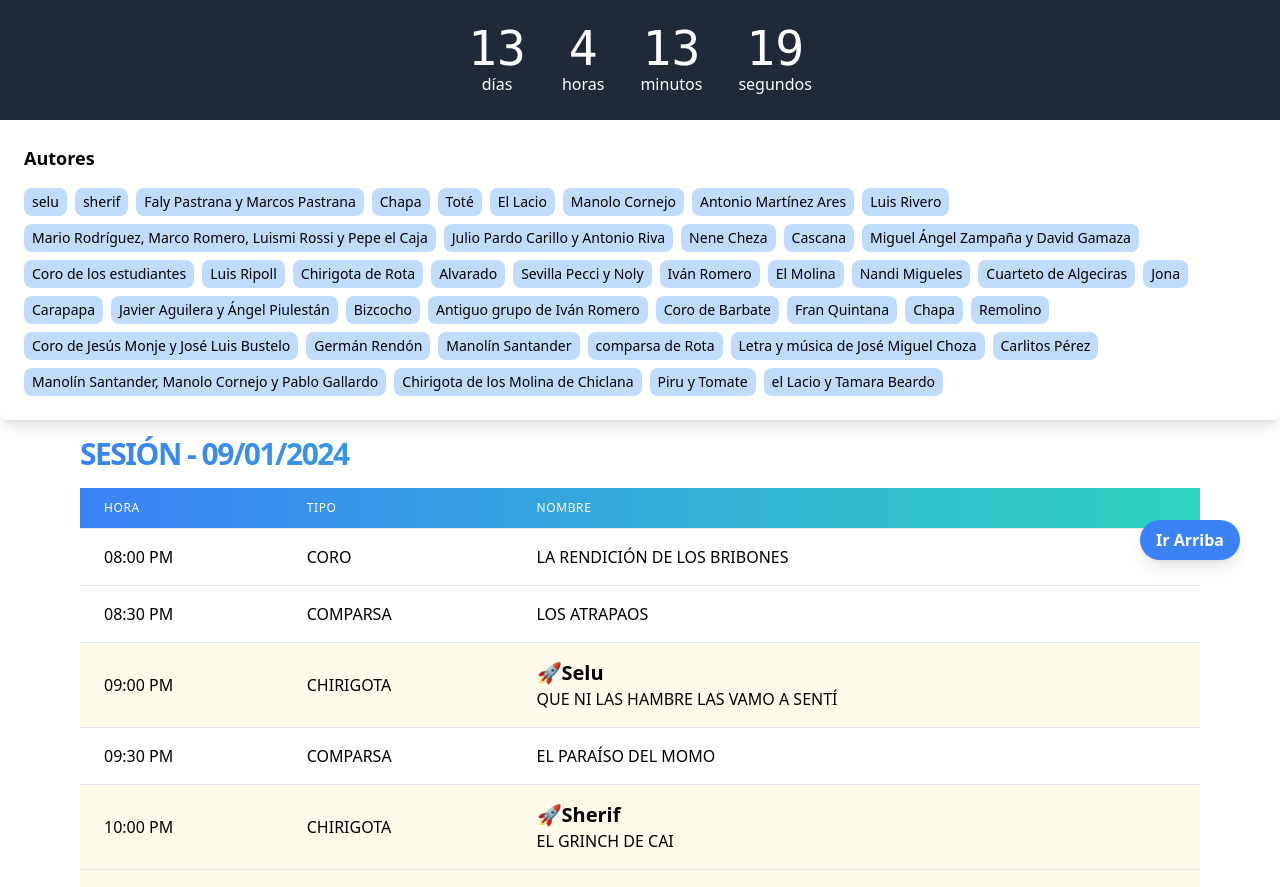
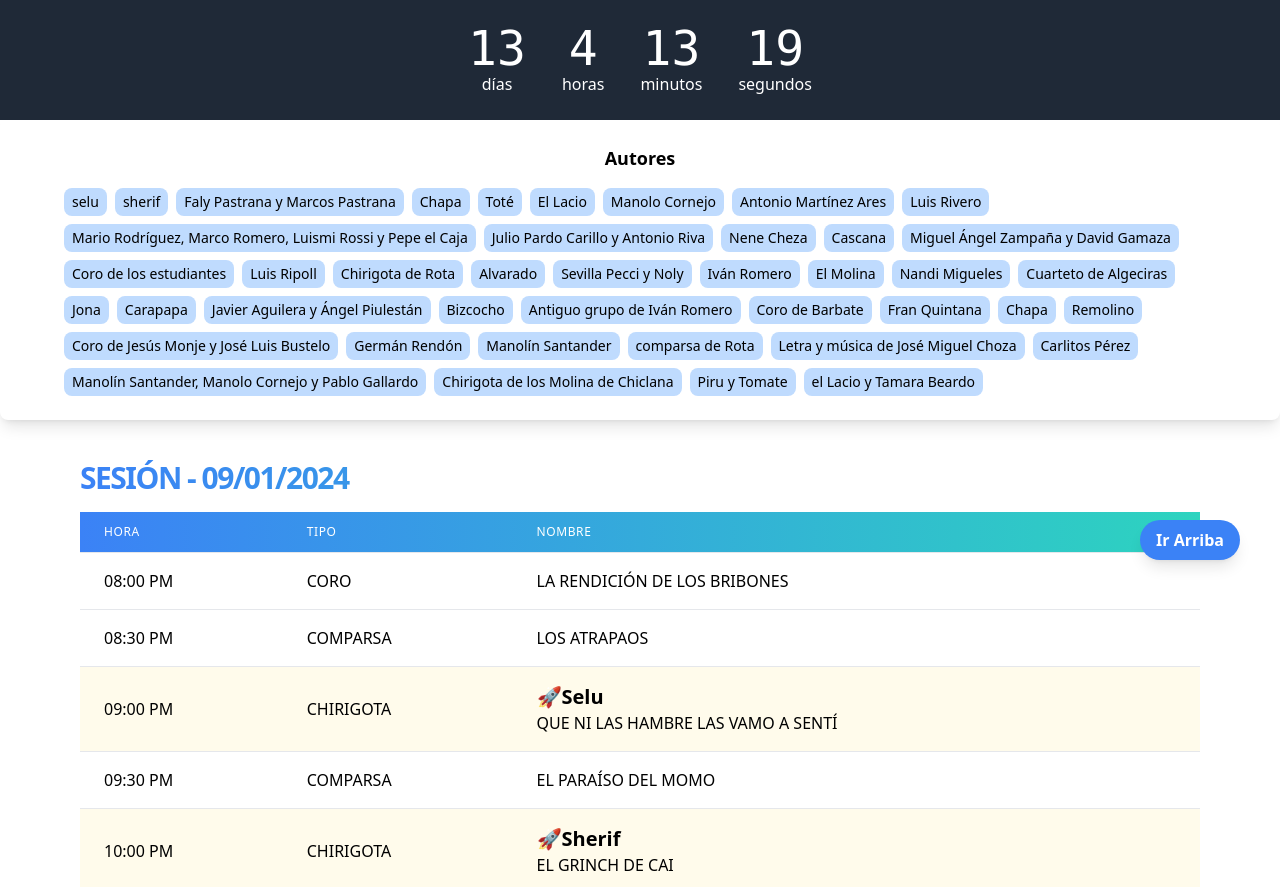
Before and after one commit to nandovejer/coac-quien-canta-hoy, a React (Vite) app: page / in a window 1280 px wide. Shown: the part 200-1087 px from the top of the page. Built offline with nearby package versions, Linux system fonts and the light colour scheme.

Commit message:
margenes

```diff
--- a/src/components/AuthorCloud.tsx
+++ b/src/components/AuthorCloud.tsx
@@ -21,9 +21,9 @@ const AuthorCloud: React.FC<AuthorCloudProps> = ({ data }) => {
     }));
 
     return (
-        <div className="bg-white p-6 rounded-lg shadow-lg">
-            <h2 className="text-lg font-semibold mb-4">Autores</h2>
-            <div className="flex flex-wrap gap-2">
+        <aside className="bg-white p-6 rounded-lg shadow-lg w-full">
+            <h2 className="text-lg font-semibold mb-4 text-center">Autores</h2>
+            <div className="max-w-6xl flex flex-wrap gap-2 m-auto" role="list">
                 {Object.entries(data).map(([fecha, grupos]) =>
                     grupos.map((grupo, index) => (
                         grupo.autor
@@ -39,7 +39,7 @@ const AuthorCloud: React.FC<AuthorCloudProps> = ({ data }) => {
                     ))
                 )}
             </div>
-        </div>
+        </aside>
     );
 };
 
--- a/src/components/DynamicTable.tsx
+++ b/src/components/DynamicTable.tsx
@@ -43,9 +43,9 @@ const DynamicTable: React.FC<DynamicTableProps> = ({ data }) => {
   }, []);
 
   return (
-    <div className="sm:container sm:mx-auto p-4">
+    <div className="sm:container sm:mx-auto p-4 my-2">
       {Object.entries(data).map(([date, groups]) => (
-        <div key={date} className="mb-8">
+        <div key={date} className="mb-16 my-4">
           <h2 className="text-2xl md:text-3xl font-extrabold leading-tighter tracking-tighter mb-4 bg-clip-text text-transparent bg-gradient-to-r from-blue-500 to-teal-400 uppercase">
             Sesión - {date.split("-").reverse().join("/")}
           </h2>
```
